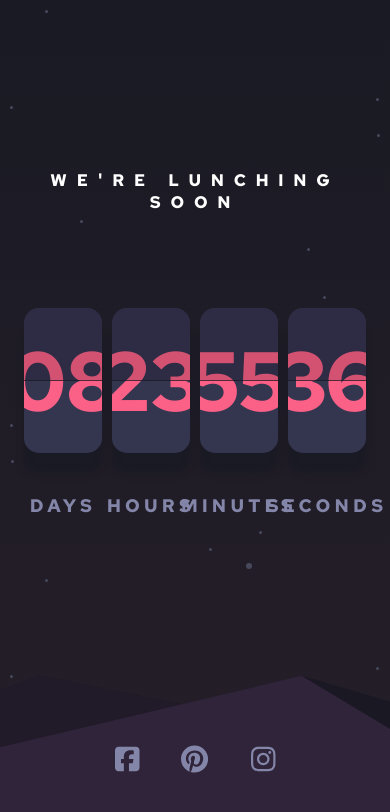
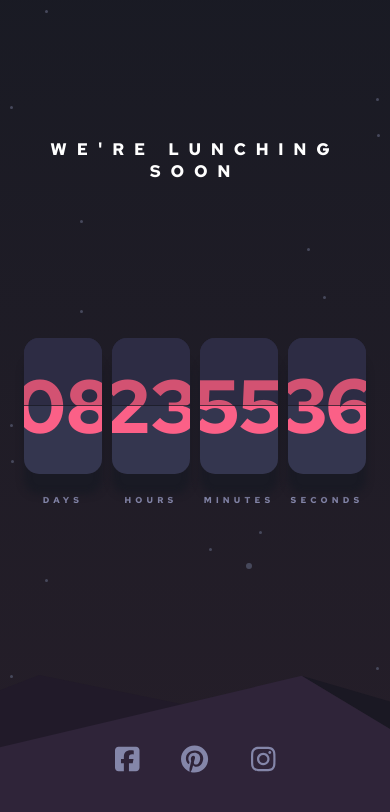
Before and after one commit to wswiderski/frontend_mentor, an Angular app: page / in a window 390 px wide. Shown: the top 812 px of the page. Built offline with nearby package versions, Linux system fonts and the light colour scheme.

Commit message:
adjusted to desktop and mobile

```diff
--- a/src/app/app.component.scss
+++ b/src/app/app.component.scss
@@ -9,7 +9,8 @@
     height        : 100vh;
 
     h1 {
-        margin-top    : 20vh;
+        position      : absolute;
+        top           : 15vh;
         color         : $White;
         letter-spacing: .7rem;
         text-align    : center;
@@ -17,6 +18,10 @@
         @media (max-width : 500px) {
             font-size: 1.2rem;
         }
+    }
+
+    app-timer {
+        margin: auto;
     }
 
     footer {
--- a/src/app/app.module.ts
+++ b/src/app/app.module.ts
@@ -5,9 +5,10 @@ import { FontAwesomeModule } from '@fortawesome/angular-fontawesome';
 import { AppComponent } from './app.component';
 import { TimerComponent } from './timer/timer.component';
 import { FlipperItemComponent } from './flipper-item/flipper-item.component';
+import { MaskCircleComponent } from './flipper-item/mask-circle/mask-circle.component';
 
 @NgModule({
-  declarations: [AppComponent, TimerComponent, FlipperItemComponent],
+  declarations: [AppComponent, TimerComponent, FlipperItemComponent, MaskCircleComponent],
   imports: [BrowserModule, FontAwesomeModule],
   providers: [],
   bootstrap: [AppComponent],
--- a/src/app/flipper-item/flipper-item.component.html
+++ b/src/app/flipper-item/flipper-item.component.html
@@ -4,11 +4,21 @@
     (animationend)="onAnimationFinish()"
     [ngClass]="{ flip: playAnimation }"
   >
-    <div class="card-body front">{{ current }}</div>
-    <div class="card-body back">{{ next }}</div>
+    <div [ngStyle]="{ fontSize: fontSize + 'px' }" class="card-body front">
+      {{ current }}
+    </div>
+    <div [ngStyle]="{ fontSize: fontSize + 'px' }" class="card-body back">
+      {{ next }}
+    </div>
   </div>
   <div class="devider"></div>
-  <div class="card-body top">{{ next }}</div>
-  <div class="card-body bottom">{{ current }}</div>
+  <div [ngStyle]="{ fontSize: fontSize + 'px' }" class="card-body top">
+    {{ next }}
+  </div>
+  <div [ngStyle]="{ fontSize: fontSize + 'px' }" class="card-body bottom">
+    {{ current }}
+  </div>
 </div>
-<label for="time-card">{{ text }}</label>
+<label [ngStyle]="{ fontSize: fontSizeLabel + 'px' }" for="time-card">{{
+  text
+}}</label>
--- a/src/app/flipper-item/flipper-item.component.scss
+++ b/src/app/flipper-item/flipper-item.component.scss
@@ -9,7 +9,6 @@
     background-color   : $DarkDesaturatedBlue;
     text-align         : center;
     color              : $SoftRed;
-    font-size          : 6em;
     display            : flex;
     align-items        : center;
     justify-content    : center;
@@ -19,7 +18,7 @@
     display       : flex;
     flex-direction: column;
     align-items   : center;
-    gap           : 40px;
+    gap           : 20px;
 
     .card {
         width             : 100%;
@@ -30,7 +29,6 @@
         box-shadow        : 0px 20px 7px $VeryDarkMostlyBlackBlue;
         perspective       : 30rem;
         perspective-origin: top;
-        // mask: circle(6.9% at 100% 50%);
 
         .rotating-part {
             position       : absolute;
@@ -41,7 +39,7 @@
 
             &.flip {
                 animation-name           : rotate;
-                animation-duration       : .3s;
+                animation-duration       : .45s;
                 animation-timing-function: ease-in;
 
                 @keyframes rotate {
--- a/src/app/flipper-item/flipper-item.component.ts
+++ b/src/app/flipper-item/flipper-item.component.ts
@@ -8,6 +8,9 @@ import { Component, Input, OnInit, OnChanges } from '@angular/core';
 export class FlipperItemComponent implements OnInit, OnChanges {
   @Input() currentNumber = 0;
   @Input() text: 'SECONDS' | 'MINUTES' | 'HOURS' | 'DAYS' = 'SECONDS';
+
+  @Input() fontSize = 40;
+  @Input() fontSizeLabel = 20;
 
   numberToDisplay: number = 0;
   playAnimation: boolean = false;
--- /dev/null
+++ b/src/app/flipper-item/mask-circle/mask-circle.component.html
@@ -0,0 +1 @@
+<p>mask-circle works!</p>
--- /dev/null
+++ b/src/app/flipper-item/mask-circle/mask-circle.component.ts
@@ -0,0 +1,15 @@
+import { Component, OnInit } from '@angular/core';
+
+@Component({
+  selector: 'app-mask-circle',
+  templateUrl: './mask-circle.component.html',
+  styleUrls: ['./mask-circle.component.scss']
+})
+export class MaskCircleComponent implements OnInit {
+
+  constructor() { }
+
+  ngOnInit(): void {
+  }
+
+}
--- a/src/app/timer/timer.component.html
+++ b/src/app/timer/timer.component.html
@@ -1,10 +1,28 @@
-<app-flipper-item text="DAYS" [currentNumber]="daysLeft"></app-flipper-item>
-<app-flipper-item text="HOURS" [currentNumber]="hoursLeft"></app-flipper-item>
 <app-flipper-item
+  [ngStyle]="{ height: height + 'px', width: width + 'px' }"
+  [fontSize]="fontSize"
+  [fontSizeLabel]="fontSizeLabel"
+  text="DAYS"
+  [currentNumber]="daysLeft"
+></app-flipper-item>
+<app-flipper-item
+  [ngStyle]="{ height: height + 'px', width: width + 'px' }"
+  [fontSize]="fontSize"
+  [fontSizeLabel]="fontSizeLabel"
+  text="HOURS"
+  [currentNumber]="hoursLeft"
+></app-flipper-item>
+<app-flipper-item
+  [ngStyle]="{ height: height + 'px', width: width + 'px' }"
+  [fontSize]="fontSize"
+  [fontSizeLabel]="fontSizeLabel"
   text="MINUTES"
   [currentNumber]="minutesLeft"
 ></app-flipper-item>
 <app-flipper-item
+  [ngStyle]="{ height: height + 'px', width: width + 'px' }"
+  [fontSize]="fontSize"
+  [fontSizeLabel]="fontSizeLabel"
   text="SECONDS"
   [currentNumber]="secondsLeft"
 ></app-flipper-item>
--- a/src/app/timer/timer.component.ts
+++ b/src/app/timer/timer.component.ts
@@ -1,4 +1,4 @@
-import { Component, OnInit, OnDestroy } from '@angular/core';
+import { Component, OnInit, OnDestroy, HostListener } from '@angular/core';
 import { interval, Subscription } from 'rxjs';
 import * as moment from 'moment';
 
@@ -17,7 +17,17 @@ export class TimerComponent implements OnInit, OnDestroy {
 
   intervalSubscription?: Subscription;
 
+  width: number = 200;
+  height: number = 220;
+
+  @HostListener('window:resize', ['$event'])
+  onResize(event: any) {
+    this.adjustItemSize(event.target.innerWidth, event.target.windowHeight);
+  }
+
   ngOnInit(): void {
+    this.adjustItemSize(window.innerWidth, window.innerHeight);
+
     this.targetDate.setDate(this.targetDate.getDate() + 8);
     this.targetDate.setHours(this.targetDate.getHours() + 23);
     this.targetDate.setMinutes(this.targetDate.getMinutes() + 55);
@@ -33,6 +43,14 @@ export class TimerComponent implements OnInit, OnDestroy {
     this.intervalSubscription?.unsubscribe();
   }
 
+  get fontSize(): number {
+    return this.height / 2.2;
+  }
+
+  get fontSizeLabel(): number {
+    return this.width / 9;
+  }
+
   private calculateTimeLeft(): void {
     const ms = this.targetDate.valueOf() - new Date().valueOf();
     const duration = moment.duration(ms);
@@ -41,4 +59,14 @@ export class TimerComponent implements OnInit, OnDestroy {
     this.minutesLeft = duration.minutes();
     this.secondsLeft = duration.seconds();
   }
+
+  private adjustItemSize(windowWidth: number, windowHeight: number) {
+    if (windowWidth < 1000) {
+      this.width = windowWidth / 5;
+      this.height = windowHeight * 0.2;
+    } else {
+      this.width = 200;
+      this.height = 220;
+    }
+  }
 }
--- a/src/styles.scss
+++ b/src/styles.scss
@@ -4,7 +4,6 @@
 
 body {
     margin    : 0px;
-    height    : 100vh;
     background: url('./assets/images/bg-stars.svg') top repeat, linear-gradient(0deg, $SoftRed -1700%, $VeryDarkMostlyBlackBlue 100%);
 }
 
```
Also changed, not shown: src/app/flipper-item/mask-circle/mask-circle.component.scss (added), 1 other file (tests, documents, lock files or other folders).
